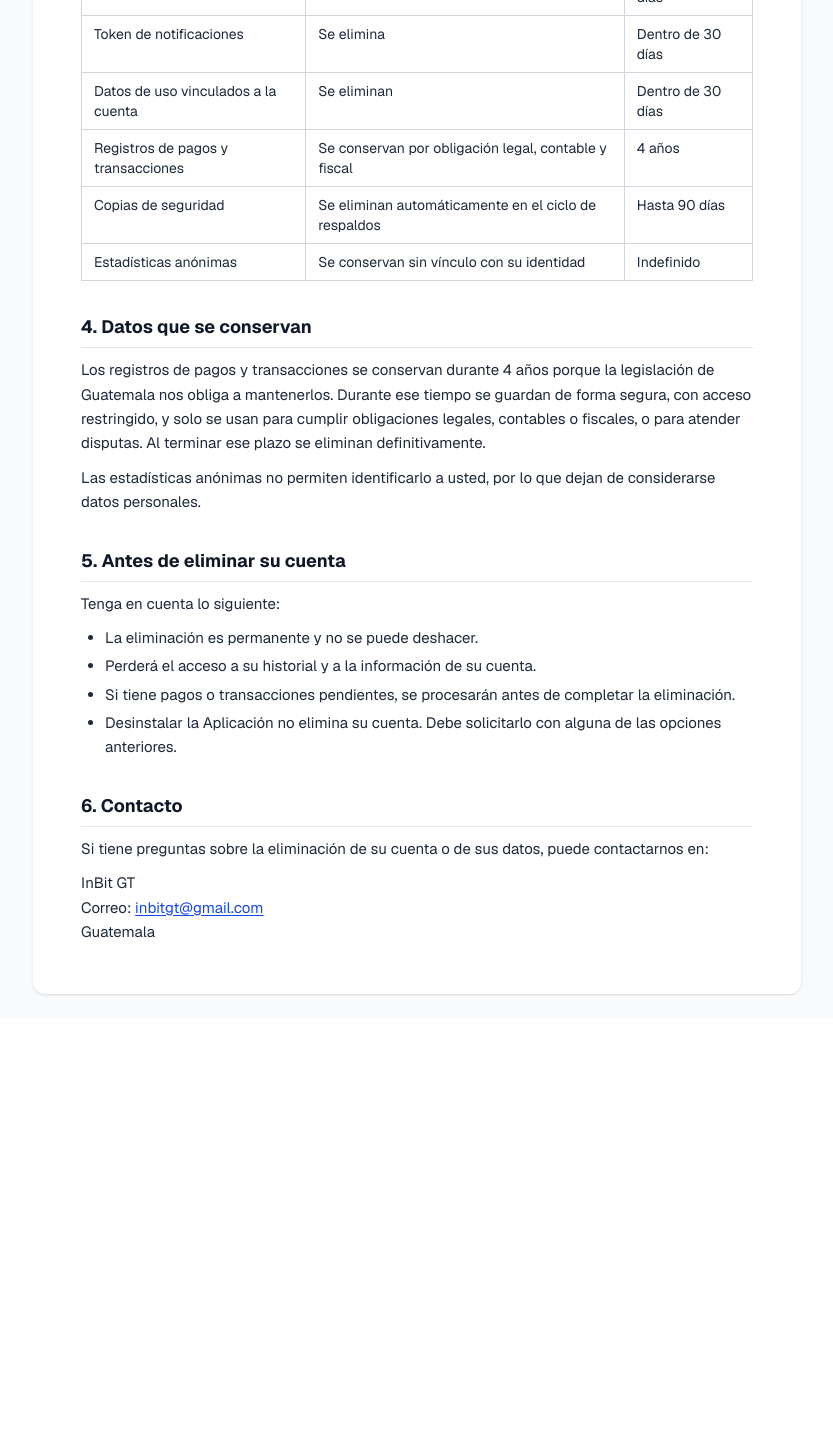
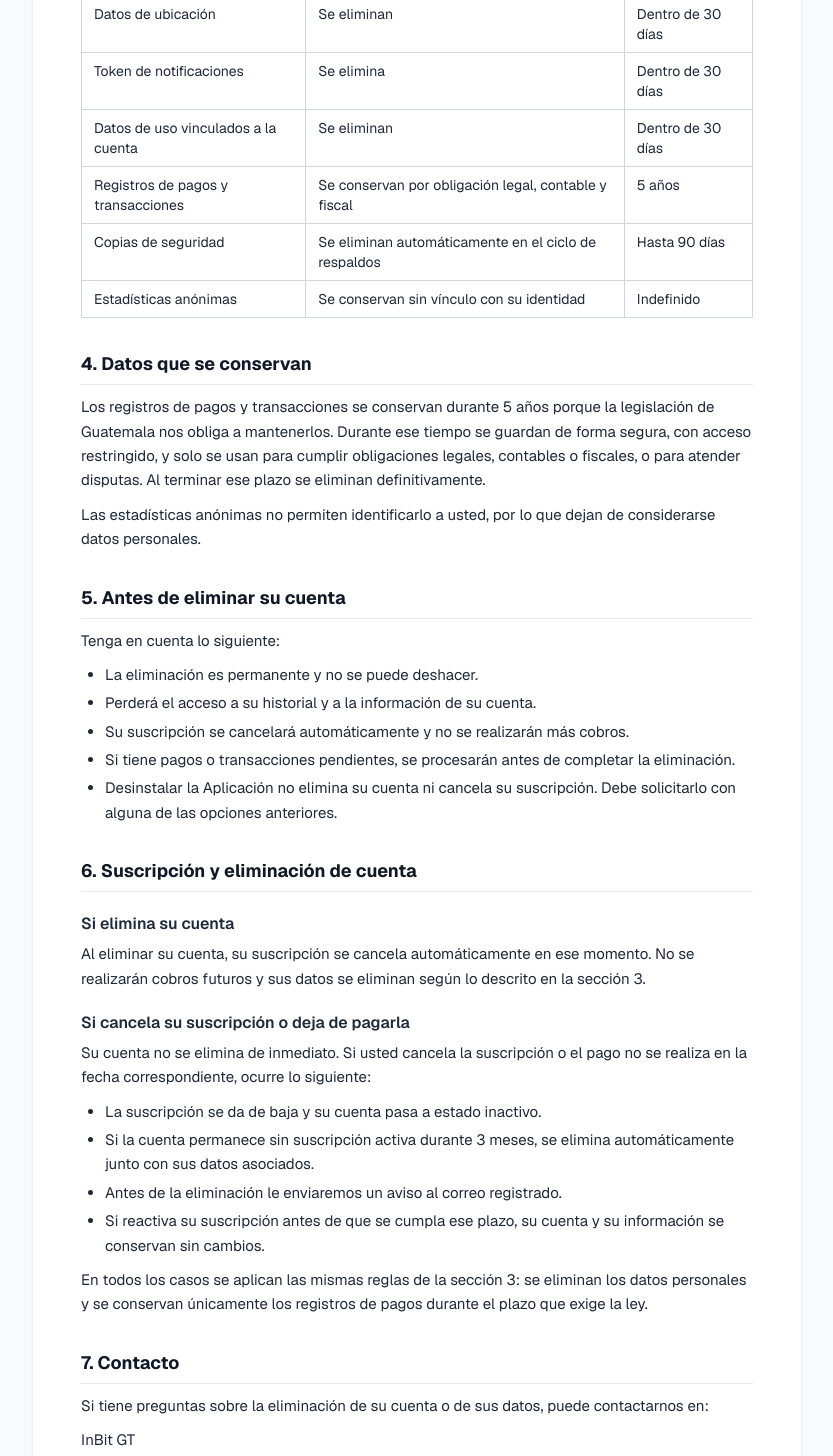
Before and after one commit to InBitGT/senti-web, a Next.js app: page /delete-account in a window 1280 px wide. Shown: the part 1140-2596 px from the top of the page, without its empty margins (223-1056 px from the left). Before the commit the page ends 2158 px from the top, so only its background shows below. Built offline with nearby package versions, Linux system fonts and the light colour scheme.

Commit message:
fix: suscription

```diff
--- a/app/delete-account/page.tsx
+++ b/app/delete-account/page.tsx
@@ -9,8 +9,9 @@ const FECHA = "29 de septiembre de 2026";
 const RUTA_EN_APP = "Perfil > Configuración > Eliminar cuenta";
 const PLAZO_ELIMINACION = "30 días";
 const PLAZO_RESPUESTA = "5 días hábiles";
-const RETENCION_PAGOS = "4 años";
+const RETENCION_PAGOS = "5 años";
 const RETENCION_RESPALDOS = "90 días";
+const PLAZO_FALTA_PAGO = "3 meses";
 
 export const metadata: Metadata = {
   title: "Eliminación de cuenta",
@@ -37,7 +38,7 @@ const SECTIONS: Section[] = [
       },
       {
         type: "p",
-        text: "Su sesión se cerrará y la solicitud quedará registrada de inmediato.",
+        text: "Su sesión se cerrará, su suscripción se cancelará y la solicitud quedará registrada de inmediato.",
       },
     ],
   },
@@ -70,6 +71,7 @@ const SECTIONS: Section[] = [
         type: "table",
         headers: ["Tipo de dato", "Qué ocurre", "Plazo"],
         rows: [
+          ["Suscripción", "Se cancela y no se realizan más cobros", "De inmediato"],
           ["Nombre y correo electrónico", "Se eliminan", `Dentro de ${PLAZO_ELIMINACION}`],
           ["Contraseña", "Se elimina", `Dentro de ${PLAZO_ELIMINACION}`],
           ["Datos de ubicación", "Se eliminan", `Dentro de ${PLAZO_ELIMINACION}`],
@@ -116,14 +118,43 @@ const SECTIONS: Section[] = [
         items: [
           "La eliminación es permanente y no se puede deshacer.",
           "Perderá el acceso a su historial y a la información de su cuenta.",
+          "Su suscripción se cancelará automáticamente y no se realizarán más cobros.",
           "Si tiene pagos o transacciones pendientes, se procesarán antes de completar la eliminación.",
-          "Desinstalar la Aplicación no elimina su cuenta. Debe solicitarlo con alguna de las opciones anteriores.",
+          "Desinstalar la Aplicación no elimina su cuenta ni cancela su suscripción. Debe solicitarlo con alguna de las opciones anteriores.",
         ],
       },
     ],
   },
   {
-    title: "6. Contacto",
+    title: "6. Suscripción y eliminación de cuenta",
+    blocks: [
+      { type: "sub", text: "Si elimina su cuenta" },
+      {
+        type: "p",
+        text: "Al eliminar su cuenta, su suscripción se cancela automáticamente en ese momento. No se realizarán cobros futuros y sus datos se eliminan según lo descrito en la sección 3.",
+      },
+      { type: "sub", text: "Si cancela su suscripción o deja de pagarla" },
+      {
+        type: "p",
+        text: "Su cuenta no se elimina de inmediato. Si usted cancela la suscripción o el pago no se realiza en la fecha correspondiente, ocurre lo siguiente:",
+      },
+      {
+        type: "list",
+        items: [
+          "La suscripción se da de baja y su cuenta pasa a estado inactivo.",
+          `Si la cuenta permanece sin suscripción activa durante ${PLAZO_FALTA_PAGO}, se elimina automáticamente junto con sus datos asociados.`,
+          "Antes de la eliminación le enviaremos un aviso al correo registrado.",
+          "Si reactiva su suscripción antes de que se cumpla ese plazo, su cuenta y su información se conservan sin cambios.",
+        ],
+      },
+      {
+        type: "p",
+        text: "En todos los casos se aplican las mismas reglas de la sección 3: se eliminan los datos personales y se conservan únicamente los registros de pagos durante el plazo que exige la ley.",
+      },
+    ],
+  },
+  {
+    title: "7. Contacto",
     blocks: [
       {
         type: "p",
```
